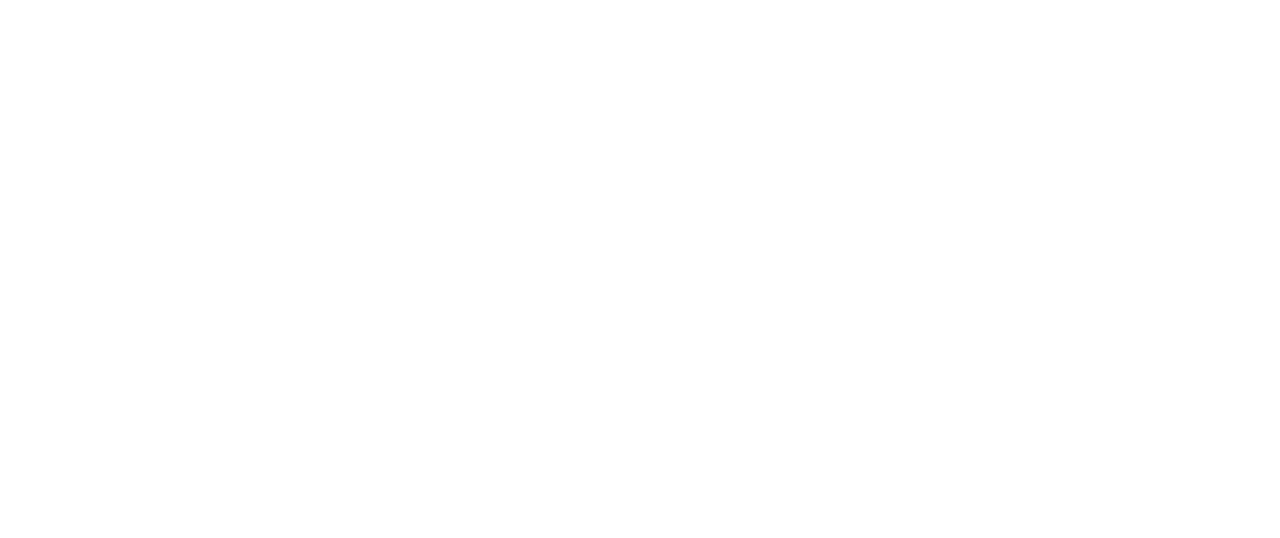
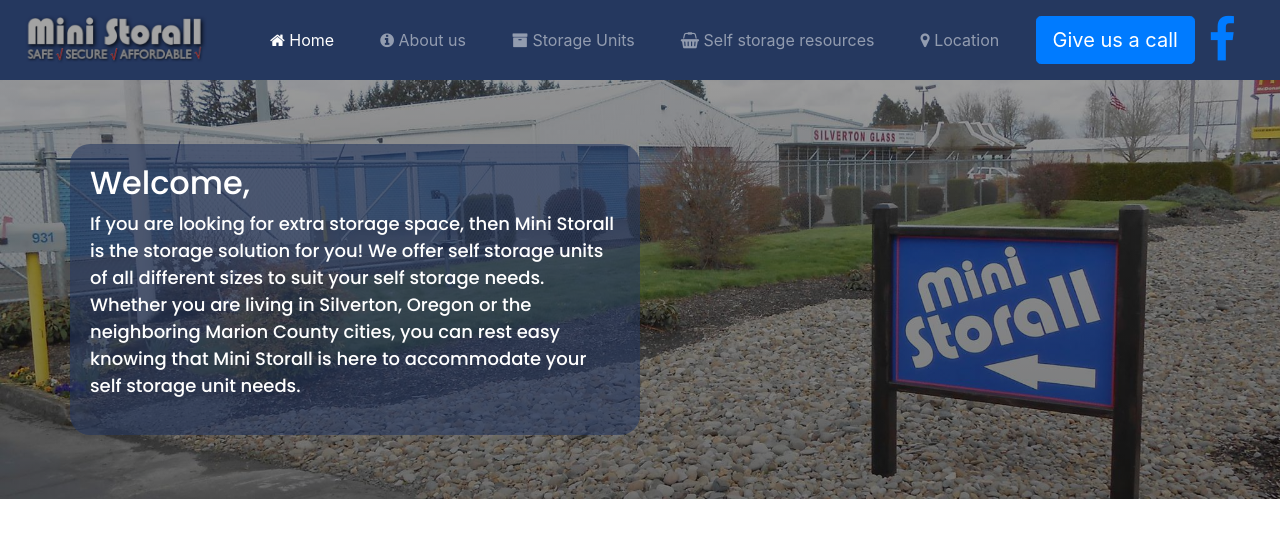
Before and after one commit to JosephUnderwood/PortfolioProject, a website: page index.html in a window 1280 px wide. Drawn offline with nearby package versions, Linux system fonts and the light colour scheme.

Commit message:
Header and Navbar

```diff
--- a/index.html
+++ b/index.html
@@ -5,11 +5,83 @@
     <meta charset="UTF-8" />
     <meta http-equiv="X-UA-Compatible" content="IE=edge" />
     <meta name="viewport" content="width=device-width, initial-scale=1.0" />
-    <title>MiniStorall</title>
+
+    <link rel="stylesheet" href="node_modules/font-awesome/css/font-awesome.min.css" />
+    <link rel="stylesheet" href="node_modules/bootstrap/dist/css/bootstrap.min.css" />
+    <link rel="stylesheet" href="node_modules/bootstrap-social/bootstrap-social.css" />
+    <link rel="preconnect" href="https://fonts.googleapis.com" />
+    <link rel="preconnect" href="https://fonts.gstatic.com" crossorigin />
+    <link href="https://fonts.googleapis.com/css2?family=Poppins:wght@500&display=swap" rel="stylesheet" />
+
+    <title>MiniStorall: For all your storage needs</title>
+    <link rel="stylesheet" href="styles.css" />
 </head>
 
 <body>
+    <nav class="navbar navbar-expand-md navbar-dark sticky-top">
+        <a class="navbar-brand" href="#"><img src="img/logo2.png" alt="logo" height="50" width="200" /></a>
 
+        <div class="container">
+            <button class="navbar-toggler" type="button" data-toggle="collapse" data-target="#navbarCol">
+                <span class="navbar-toggler-icon"></span>
+            </button>
+
+            <div class="collapse navbar-collapse" id="navbarCol">
+                <ul class="navbar-nav">
+                    <li class="nav-item active"><a class="nav-link" href="#"><i class="fa fa-home fa lg"></i> Home
+                        </a>
+                    </li>
+                    <li class="nav-item"><a class="nav-link" href="aboutus.html"><i class="fa fa-info-circle fa lg"></i>
+                            About us</a></li>
+                    <li class="nav-item"><a class="nav-link" href="storage.html"><i class="fa fa-archive fa lg"></i>
+                            Storage Units</a></li>
+                    <li class="nav-item"><a class="nav-link" href="contactus.html"><i
+                                class="fa fa-shopping-basket fa lg"></i>
+                            Self storage resources</a></li>
+                    <li class="nav-item"><a class="nav-link" href="location.html"><i class="fa fa-map-marker fa lg"></i>
+                            Location</a></li>
+                </ul>
+
+                <span class="navbar-text ml-auto">
+                    <a role="button" class="btn btn-lg btn-primary" id="telNumber" href="tel:(503) 873-4879">Give us a
+                        call</a>
+                </span>
+                <a href="https://www.facebook.com/Mini.Storall" class="fa fa-3x fa-facebook d-none d-lg-inline"></a>
+            </div>
+        </div>
+    </nav>
+
+    <header class="jumbotron jumbotron-fluid">
+        <div class="container">
+            <div class="row">
+                <div class="col-md-6">
+                    <div class="row row-content">
+                        <h1>Welcome,</h1>
+                        <p class="headerText">If you are looking for extra storage space, then Mini Storall is the
+                            storage
+                            solution
+                            for you! We offer self storage units of all different sizes to suit your self storage needs.
+                            Whether you
+                            are living in Silverton, Oregon or the neighboring Marion County cities, you can rest easy
+                            knowing that
+                            Mini Storall is here to accommodate your self storage unit needs. </p>
+                    </div>
+                </div>
+            </div>
+        </div>
+    </header>
+
+
+    <body>
+
+
+    </body>
+
+
+
+    <script src="node_modules/jquery/dist/jquery.slim.min.js"></script>
+    <script src="node_modules/popper.js/dist/umd/popper.min.js"></script>
+    <script src="node_modules/bootstrap/dist/js/bootstrap.min.js"></script>
 </body>
 
 </html>
--- /dev/null
+++ b/styles.css
@@ -0,0 +1,38 @@
+.jumbotron{
+    background: linear-gradient(rgba(0, 0, 0, 0.4), rgba(0, 0, 0, 0.5)), url("img/Header\ Image.jpg");
+    background-position: center;
+    background-repeat: no-repeat;
+    background-size: cover;
+    height: auto;
+}
+h1{
+    font-family: 'Poppins', sans-serif;    font-size: xx-large;
+    color: white;
+}
+
+.headerText {
+    color: white;
+    text-align: left;
+    font-family: 'Poppins', sans-serif;    font-size: large;
+}
+
+.navbar{
+    background-color: rgb(37, 56, 95);
+}
+
+.row-content {
+    padding: 50px 0;
+    min-height: 200px;
+    background-color: rgba(37, 56, 95, 0.6);
+
+    border-radius: 20px;
+    padding: 20px;
+        }
+nav ul li {
+    margin-left: 15px; /* if the nav is on the right */
+    margin-right: 15px; /* if the nav is on the left */
+          }
+
+.fa {
+    margin: auto;
+}
```
Also changed, not shown: package.json (added, +32 -0 lines), img/Header Image.jpg (added), img/logo.png (added), img/logo2.png (added), 2 other files.
